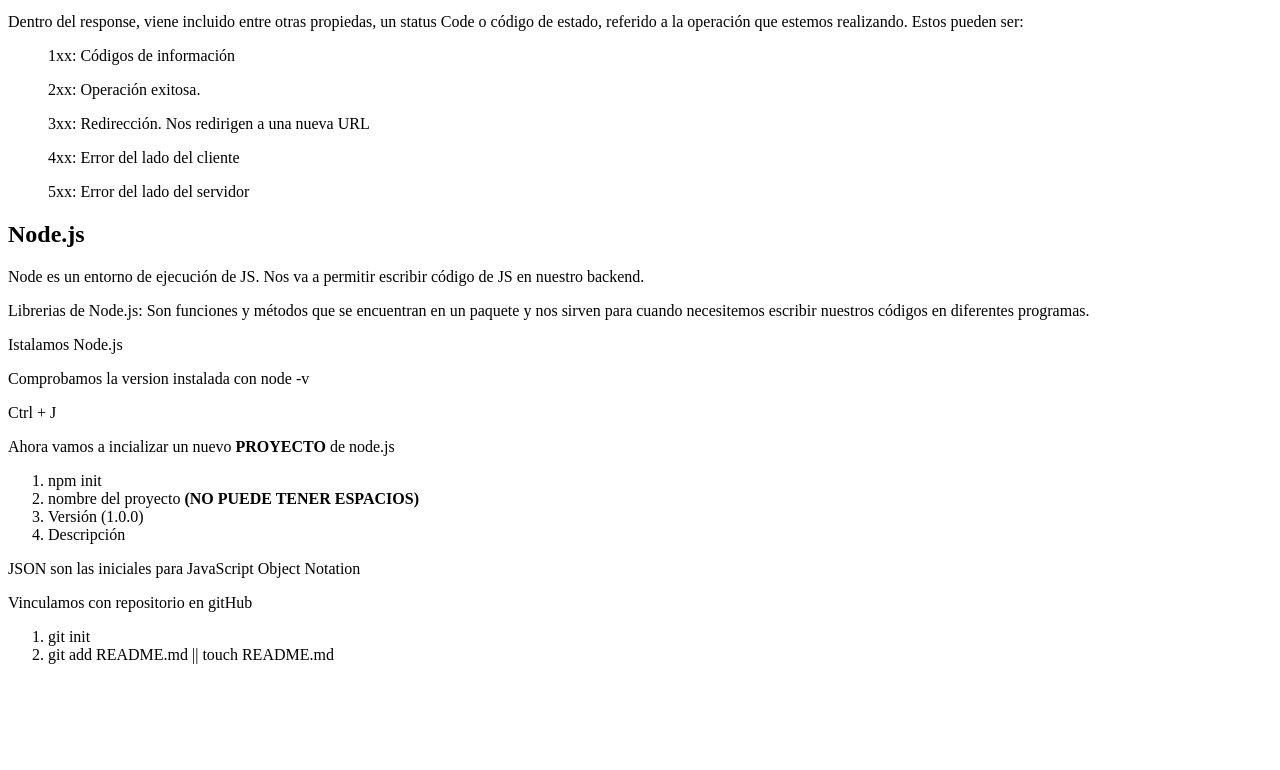
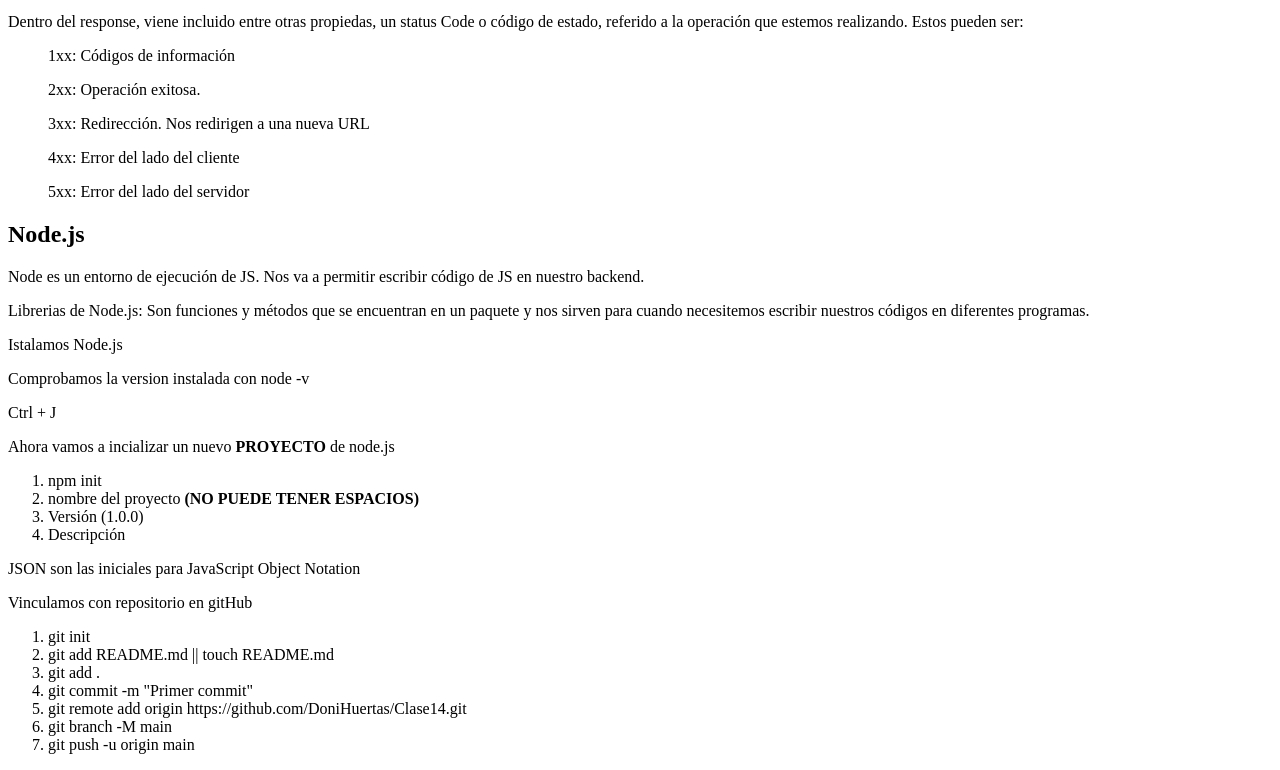
Before and after one commit to DoniHuertas/Clase14, a website: page index.html in a window 1280 px wide. Shown: the part 347-1117 px from the top of the page. Before the commit the page ends 1027 px from the top, so only its background shows below. Drawn offline with Linux system fonts and the light colour scheme.

Commit message:
Cambios al index.html

```diff
--- a/index.html
+++ b/index.html
@@ -84,6 +84,11 @@
     <ol>
       <li>git init</li>
       <li>git add README.md || touch README.md</li>
+      <li>git add .</li>
+      <li>git commit -m "Primer commit"</li>
+      <li>git remote add origin https://github.com/DoniHuertas/Clase14.git</li>
+      <li>git branch -M main</li>
+      <li>git push -u origin main</li>
     </ol>
 
     <script src="scripts.js"></script>
```
